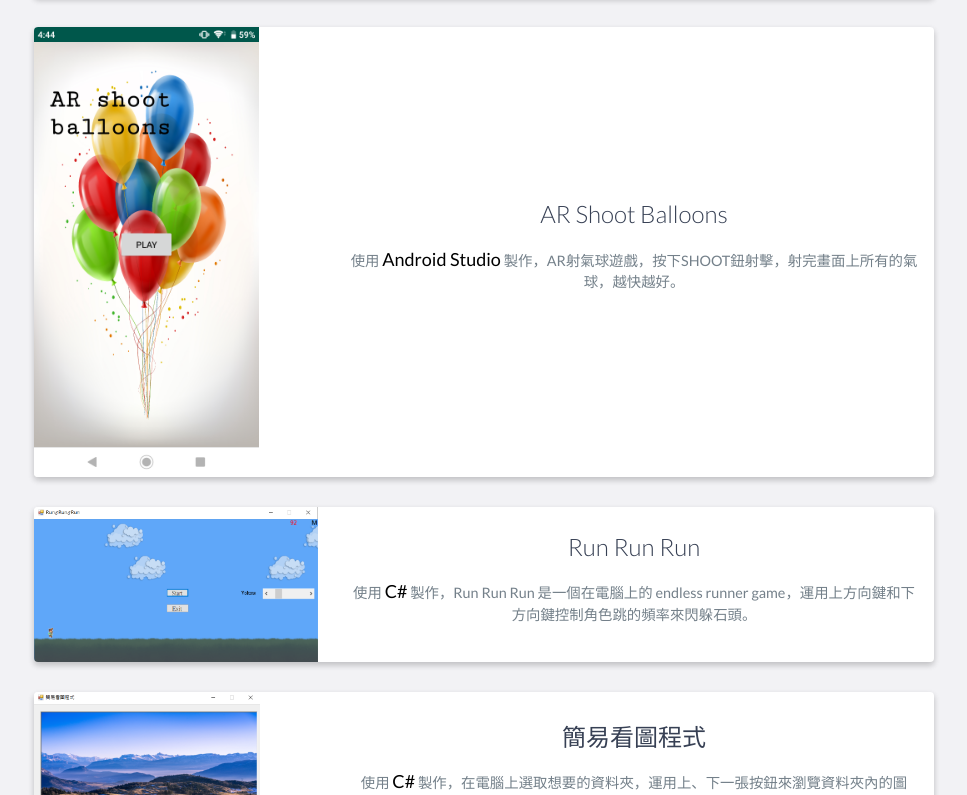
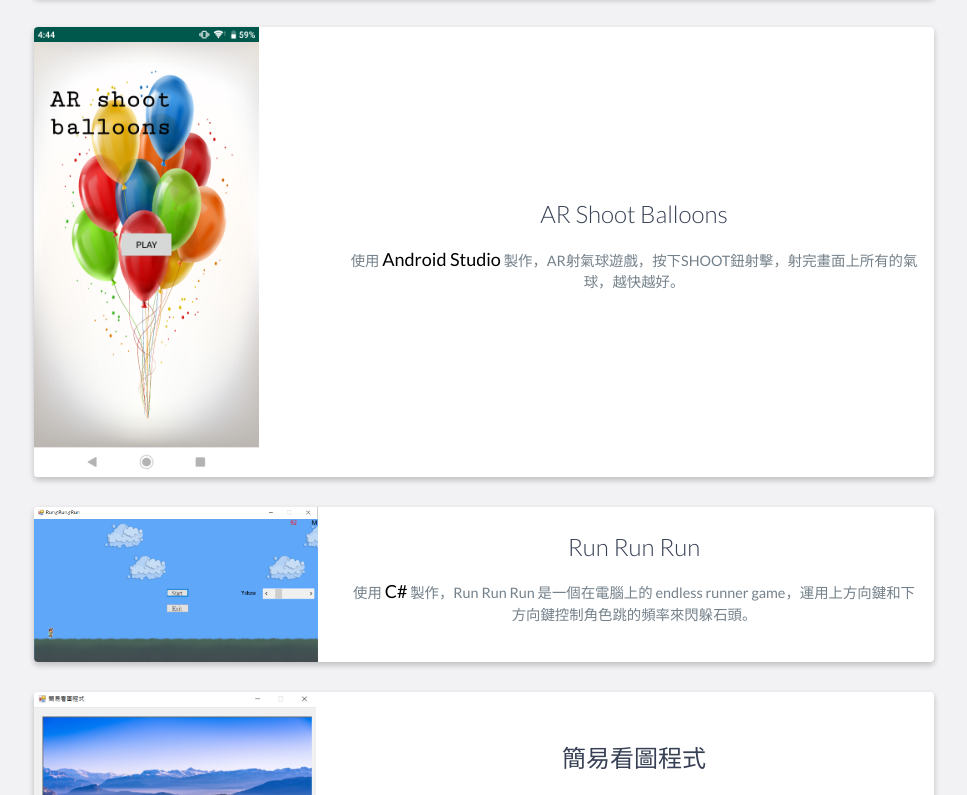
Before and after one commit to Jun-Xian-Guan/Portfolio, a website: page index.html in a window 1280 px wide. Shown: the part 2005-2800 px from the top of the page, without its empty margins (156-1123 px from the left). Drawn offline with nearby package versions, Linux system fonts and the light colour scheme.

Commit message:
Update index.html

```diff
--- a/index.html
+++ b/index.html
@@ -152,7 +152,7 @@
                 <!-- End .project -->
                 <div class="project shadow-large">
                     <div class="project-image">
-                         <img style=" width: 32%; float:left;" src="images/C_1.PNG" />
+                         <img style=" width: 40%; float:left;" src="images/C_1.PNG" />
                     </div>
                     <!-- End .project-image -->
                     <div class="project-info">
```
